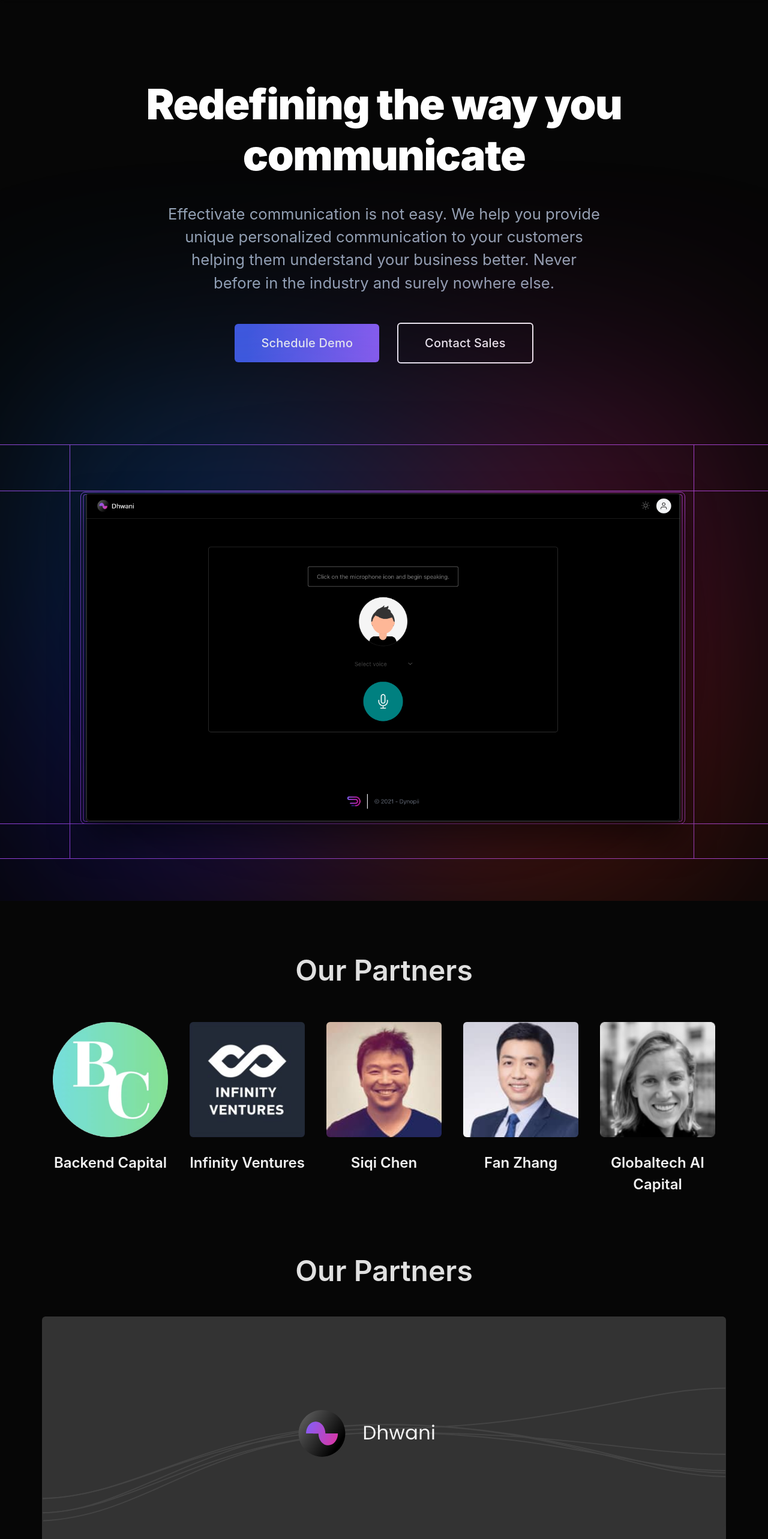
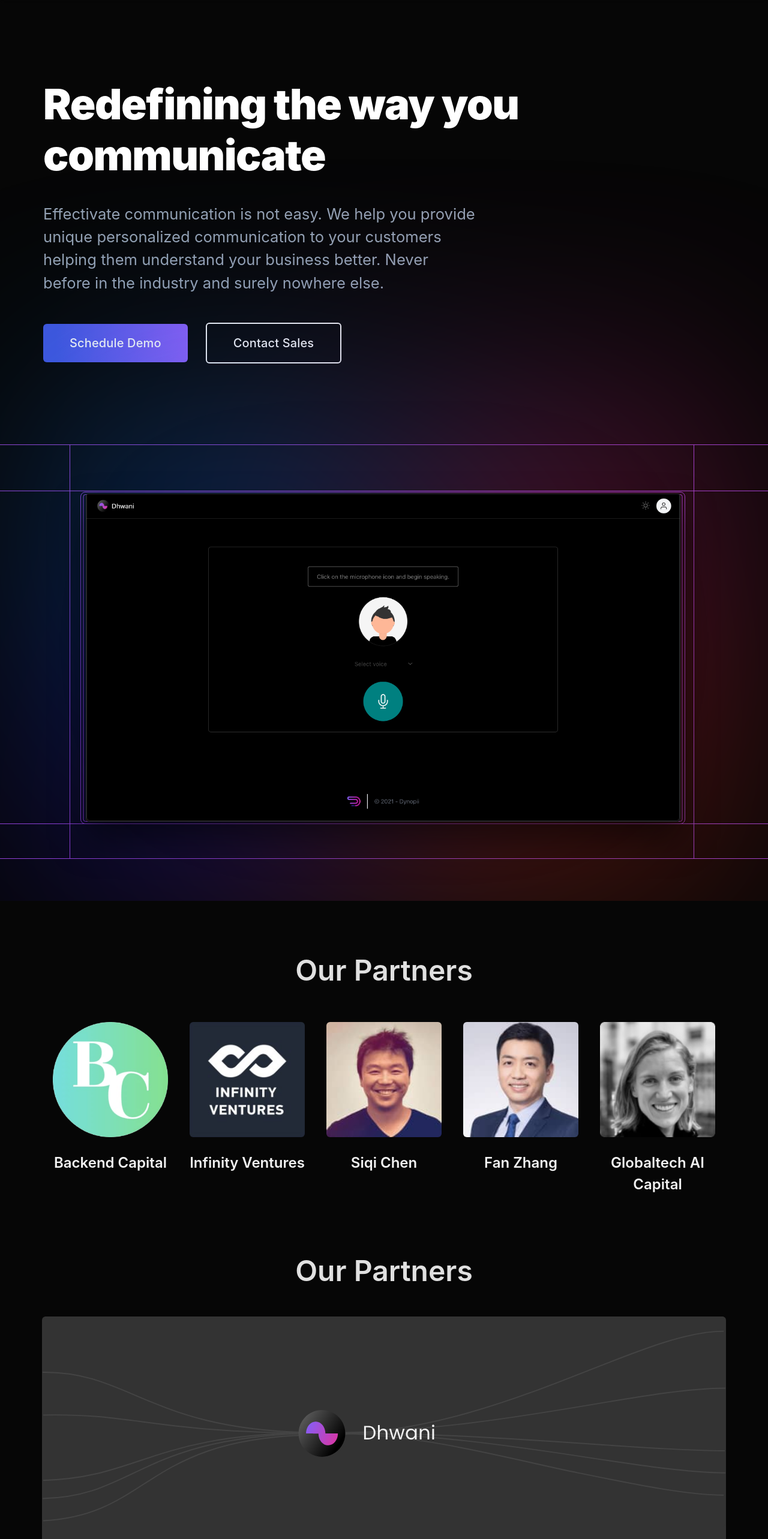
Before and after one commit to dynopii/dynopii.github.io, a Next.js app: page / in a window 1280 px wide. Shown: the part 60-2626 px from the top of the page at 60% size. Built offline with nearby package versions, Linux system fonts and the light colour scheme.

Commit message:
css fix and new dhwani header

```diff
--- a/components/Main.tsx
+++ b/components/Main.tsx
@@ -6,7 +6,7 @@
 import { Button } from "./layout/Button";
 import Link from "next/link";
 import { colors } from "../shared/constants";
-import { contactUsContents, landingContents } from '../shared/contents';
+import { contactUsContents, landingContents } from "../shared/contents";
 
 export const Main = () => {
   return (
@@ -42,7 +42,10 @@
           </span>
           <span className="animate">
             <p className="text-h6 text-gray-e0e font-light mt-10 mb-10">
-              Effectivate communication is not easy. We help you provide unique personalized communication to your customers helping them understand your business better. Never before in the industry and surely nowhere else.
+              Effectivate communication is not easy. We help you provide unique
+              personalized communication to your customers helping them
+              understand your business better. Never before in the industry and
+              surely nowhere else.
             </p>
           </span>
           <div className="spacer"></div>
@@ -69,14 +72,10 @@
 const Main2 = () => {
   return (
     <div className="layout_content flex flex-col flex-auto">
-      <div
-        className="splash pt-40 flex justify-center w-full relative overflow-hidden"
-      >
-        <div
-          className="splash_content_container content_container text-center flex flex-col justify-center items-center"
-        >
+      <div className="splash pt-40 flex justify-center w-full relative overflow-hidden">
+        <div className="splash_content_container content_container text-center flex flex-col justify-center">
           <div
-            className="flex flex-col justify-center items-center"
+            className="flex flex-col justify-center"
             style={{ minHeight: "83vh" }}
           >
             <div className="splash_banner_animate">
@@ -122,26 +121,26 @@
               </div> */}
             </div>
             <span className="animate">
-              <h1 className="hero_title text-h1 md:text-h3 text-white sm:text-5xl md:text-6xl">
+              <h1 className="hero_title text-left text-h1 md:text-h3 text-white sm:text-5xl md:text-6xl">
                 {landingContents.landingTitle}
               </h1>
             </span>
             <span className="animate">
-              <p className="hero_sub_text sm:text-2xl">
+              <p className="text-left hero_sub_text sm:text-2xl">
                 {landingContents.landingDescription}
               </p>
             </span>
             <div className="spacer"></div>
-            <div className="animate flex sm:flex-col items-center justify-center">
+            <div className="animate flex sm:flex-col items-center">
               <a href="mailto:hello@dynopii.com">
                 <Button title={landingContents.landingBtnTextPrimary} />
-                {/* <button type="submit" className="signup_btn">
-                  Sign up for free →
-                </button> */}
               </a>
               <div className="ml-30 sm:ml-0 sm:mt-30">
                 <a href={`mailto:${contactUsContents.email}`}>
-                  <Button uiType="outlined" title={landingContents.landingBtnTextSecondary}></Button>
+                  <Button
+                    uiType="outlined"
+                    title={landingContents.landingBtnTextSecondary}
+                  ></Button>
                 </a>
               </div>
             </div>
--- a/components/layout/Footer.tsx
+++ b/components/layout/Footer.tsx
@@ -55,6 +55,9 @@
         /> */}
         {route === "landing" && (
           <div className="mx-auto my-40" style={{ maxWidth: "1200px" }}>
+            <p className="text-h6 text-center font-normal text-gray-666">
+              We are available in US, India and Taiwan.
+            </p>
             <DynopiiMap height={"100%"} width={"100%"} />
           </div>
         )}
--- a/components/screens/about/PartnerCard.tsx
+++ b/components/screens/about/PartnerCard.tsx
@@ -1,4 +1,4 @@
-import React from 'react';
+import React from "react";
 
 interface Props {
   name: string;
@@ -8,12 +8,17 @@
 
 export const PartnerCard: React.FC<Props> = ({ name, designation, photo }) => {
   return (
-		<div className="flex flex-col items-center w-60 md:mx-40 xxl:mr-40 md:mb-4">
+    // <div className="flex flex-col items-center w-60 md:mx-40 xl:mr-40 md:mb-4">
+    <div className="flex flex-col items-center w-44 md:mb-4 md:mx-40 mt-70 md:mt-40">
       <div className="overflow-hidden rounded-default w-40 h-40 ">
         <img src={photo} className="object-cover w-full h-full" alt="Team" />
       </div>
-			<h5 className="text-gray-f2f text-h5 font-semibold mt-25 md:mt-1">{name}</h5>
-			<p className="font-regular text-gray-bdb text-body-lg mt-1">{designation}</p>
+      <h5 className="text-gray-f2f text-h5 font-semibold mt-25 md:mt-1">
+        {name}
+      </h5>
+      <p className="font-regular text-gray-bdb text-body-lg mt-1">
+        {designation}
+      </p>
     </div>
   );
 };
--- a/components/screens/about/StrategicPartners.tsx
+++ b/components/screens/about/StrategicPartners.tsx
@@ -1,15 +1,20 @@
-import React from 'react';
-import { aboutUsContents, StrategicPartnersData } from '../../../shared/contents';
-import { PartnerCard } from './PartnerCard';
+import React from "react";
+import {
+  aboutUsContents,
+  StrategicPartnersData,
+} from "../../../shared/contents";
+import { PartnerCard } from "./PartnerCard";
 
-interface Props { }
+interface Props {}
 
 export const StrategicPartners: React.FC<Props> = () => {
   return (
     <section>
       <div className="mx-auto max-w-4xl">
-				<h3 className="text-h3 font-semibold text-gray-e0e text-center pt-70 mb-70">{aboutUsContents.StrategicPartners.title}</h3>
-				<div className="flex items-center justify-center md:flex-col mb-70">
+        <h3 className="text-h3 font-semibold text-gray-e0e text-center pt-70 mb-70">
+          {aboutUsContents.StrategicPartners.title}
+        </h3>
+        <div className="flex items-center justify-center max-w-3xl md:max-w-xl mx-auto flex-wrap mb-70">
           {StrategicPartnersData.map((partner) => (
             <PartnerCard key={partner.id} {...partner} />
           ))}
--- a/components/screens/products/Dhwani.tsx
+++ b/components/screens/products/Dhwani.tsx
@@ -9,7 +9,8 @@
 export const Dhwani: React.FC<Props> = () => {
   return (
     <div className="bg-gray-333 rounded-default overflow-hidden">
-      <div className="dhwani-cover-bg h-96 p-30 flex items-center justify-center">
+      <div className="dhwani-cover-bg h-96 flex items-center justify-center overflow-hidden">
+        {/* <div className=" h-96 flex items-center justify-center overflow-hidden relative"> */}
         {/* <Image src={DhwaniSVG} alt="logo" width={115} height={115} />
         <h4 className="text-h4 text-gray-f2f font-normal ml-15">Dhwani</h4> */}
       </div>
--- a/pages/products/dhwani.tsx
+++ b/pages/products/dhwani.tsx
@@ -15,9 +15,9 @@
 import { ZoomSVG } from "../../components/SVGs";
 import { Pricing } from "../../components/screens/products-dhwani/Pricing";
 import ReactPlayer from "react-player";
-import { dhwaniContents } from '../../shared/contents';
+import { dhwaniContents } from "../../shared/contents";
 
-interface Props { }
+interface Props {}
 
 const Dhwani: React.FC<Props> = () => {
   return (
@@ -28,16 +28,17 @@
       <Header />
       <section className="dhwani-page-bg min-h-screen">
         <div className="mx-auto xl:px-30" style={{ maxWidth: "1200px" }}>
-          <h1 className="text-h3 font-semibold text-white mx-auto md:text-center pt-140 mb-180 lg:mb-0 lg:py-90 md:py-80">
+          {/* <h1 className="text-h3 font-semibold text-white mx-auto md:text-center pt-140 mb-180 lg:mb-0 lg:py-90 md:py-80">
             {dhwaniContents.title}
-          </h1>
+          </h1> */}
 
           {/* Dhwani Introduction Section */}
-          <div className="flex items-center justify-center flex-col py-40">
+          <div className="flex items-center justify-center flex-col py-40 pt-140">
             <Image src={DhwaniSVG} alt="logo" width={203} height={203} />
-            <h2 className="text-h2 sm:text-h3 text-white font-semibold mb-35 text-center" dangerouslySetInnerHTML={{ __html: dhwaniContents.introductionSection.titleHTML }}>
-
-            </h2>
+            <h2
+              className="text-h2 sm:text-h3 text-white font-semibold mb-35 text-center"
+              dangerouslySetInnerHTML={{ __html: dhwaniContents.introductionSection.titleHTML }}
+            ></h2>
             <h4 className="text-h4 sm:text-h5 text-gray-f2f font-semibold w-8/12 sm:w-11/12 text-center">
               {dhwaniContents.introductionSection.subtitle}
             </h4>
@@ -82,26 +83,14 @@
               {dhwaniContents.integratedWithToolsSection.title}
             </h3>
             <div className="flex items-center justify-between flex-wrap max-w-xl mx-auto">
-              <SiGooglemeet
-                fill={"#ffffff"}
-                className="w-20 h-20 xs:w-16 xs:h-16"
-              />
-              <SiMicrosoftteams
-                fill={"#ffffff"}
-                className="w-20 h-20 xs:w-16 xs:h-16"
-              />
-              <TiSocialSkype
-                fill={"#ffffff"}
-                className="w-20 h-20 xs:w-16 xs:h-16"
-              />
+              <SiGooglemeet fill={"#ffffff"} className="w-20 h-20 xs:w-16 xs:h-16" />
+              <SiMicrosoftteams fill={"#ffffff"} className="w-20 h-20 xs:w-16 xs:h-16" />
+              <TiSocialSkype fill={"#ffffff"} className="w-20 h-20 xs:w-16 xs:h-16" />
             </div>
             <div className="flex items-center justify-between flex-wrap max-w-xl mx-auto mt-50">
               <ZoomSVG className="w-20 h-20 xs:w-16 xs:h-16" />
               <FaSlack fill={"#ffffff"} className="w-20 h-20 xs:w-16 xs:h-16" />
-              <FaDiscord
-                fill={"#ffffff"}
-                className="w-20 h-20 xs:w-16 xs:h-16"
-              />
+              <FaDiscord fill={"#ffffff"} className="w-20 h-20 xs:w-16 xs:h-16" />
             </div>
           </div>
 
--- a/styles/globals.scss
+++ b/styles/globals.scss
@@ -127,10 +127,13 @@
 
 .dhwani-cover-bg {
 	// background-image: url('/svgs/dhwaniCover.svg');
-	background-image: url('/svgs/dhwani-cover-overview.svg');
+	background-image: url('/svgs/dhwani-wave.svg');
 	background-repeat: no-repeat;
 	background-position: top;
 	background-size: 100%;
+	@media screen and (max-width: 900px) {
+		background-size: 170%;
+	}
 	@media screen and (max-width: 600px) {
 		background-size: 200%;
 	}
--- a/styles/styles.css
+++ b/styles/styles.css
@@ -137,7 +137,7 @@
 .mobileMenu.collapsed {
 	max-height: 0rem !important;
 }
-/* jnk */
+/* updated -------------- -------------- -------------- */
 
 html,
 body {
```
Also changed, not shown: components/screens/about/OurTeam.tsx (+8 -6 lines), public/svgs/dhwani-overview.svg (deleted), public/svgs/dhwani-wave.svg (added). Lines whose indentation alone changed are shown as unchanged.
